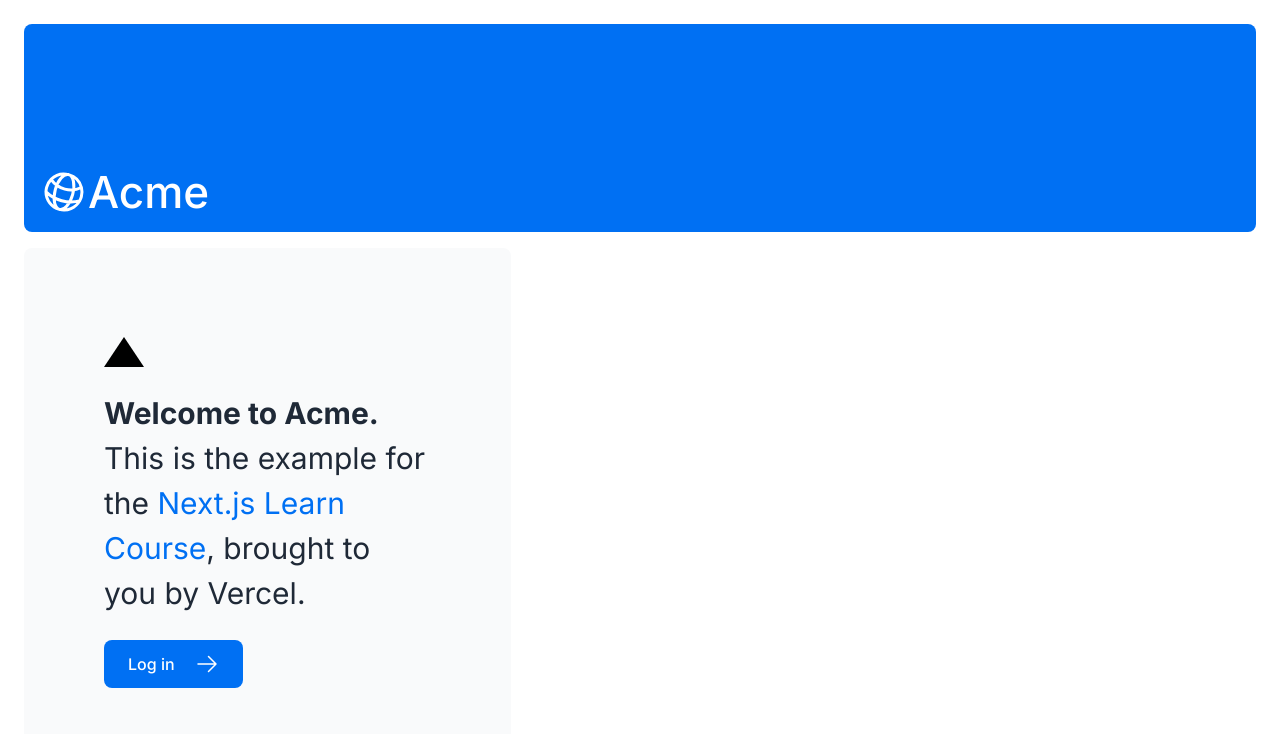
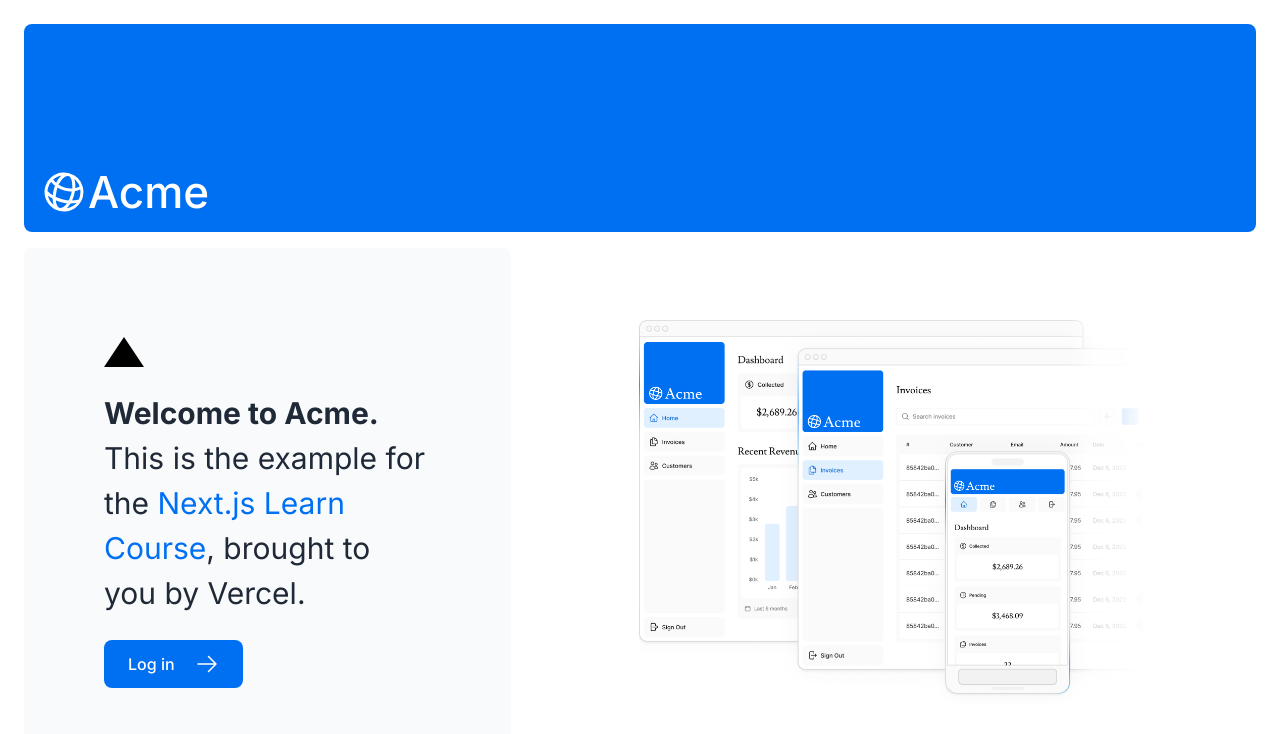
Before and after one commit to brightdev00/Nextjs-dashboard, a Next.js app: page / in a window 1280 px wide. Shown: the top 734 px of the page. Built offline with nearby package versions, Linux system fonts and the light colour scheme.

Commit message:
feat: add optimized images to the page

```diff
--- a/app/page.tsx
+++ b/app/page.tsx
@@ -1,6 +1,7 @@
 import AcmeLogo from '@/app/ui/acme-logo';
 import styles from '@/app/ui/home.module.css';
 import { lusitana } from '@/app/ui/fonts';
+import Image from 'next/image';
 
 import { ArrowRightIcon } from '@heroicons/react/24/outline';
 import Link from 'next/link';
@@ -30,6 +31,20 @@
         </div>
         <div className="flex items-center justify-center p-6 md:w-3/5 md:px-28 md:py-12">
           {/* Add Hero Images Here */}
+          <Image
+            src="/hero-desktop.png"
+            width={1000}
+            height={760}
+            className='hidden md:block'
+            alt='Screenshots of the dashboard project showing desktop version'
+          />
+          <Image
+            src="/hero-mobile.png"
+            width={560}
+            height={620}
+            className='block md:hidden'
+            alt={'Screenshots of the dashboard project showing mobile version'}
+          />
         </div>
       </div>
     </main>
```
